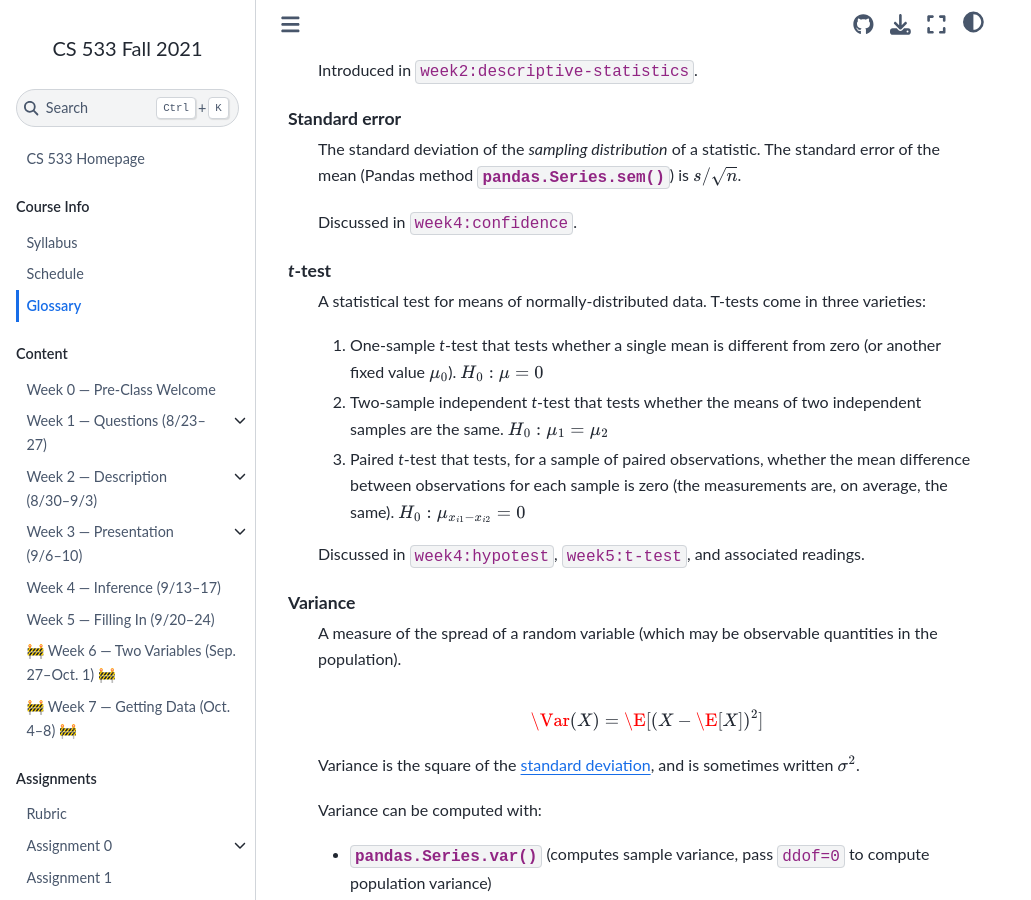
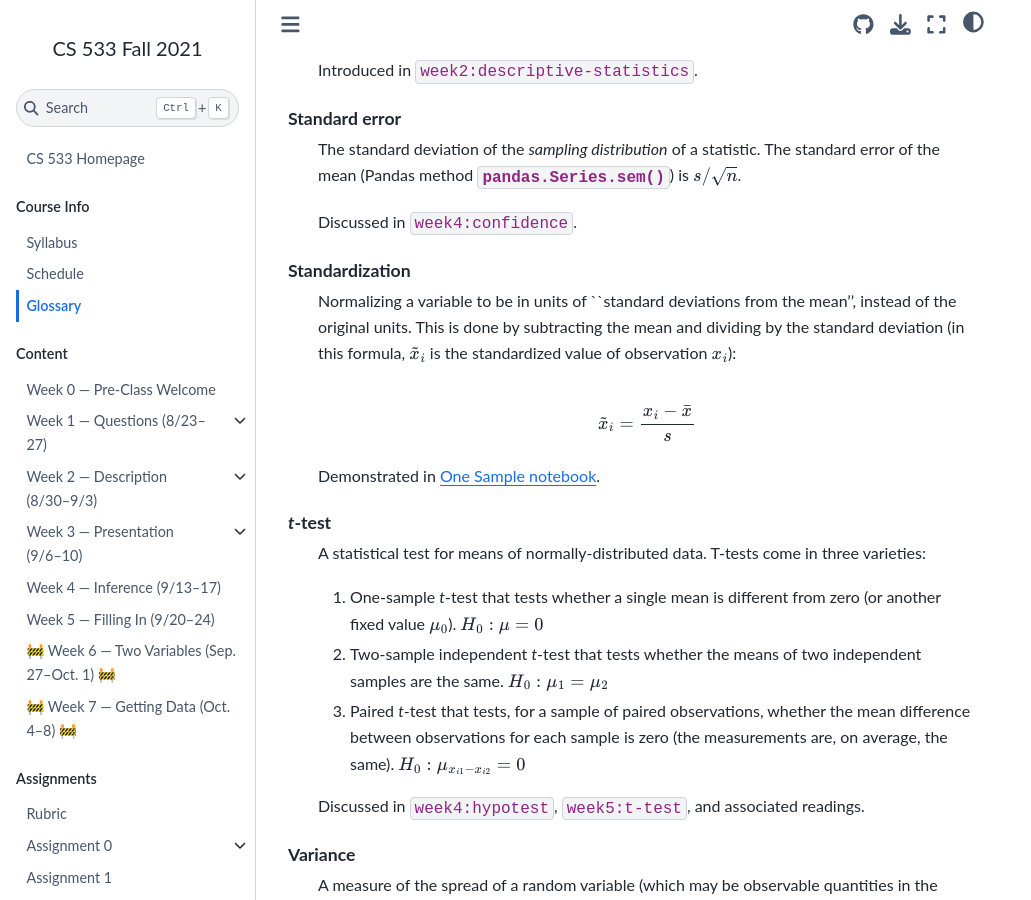
Before and after one commit to mdekstrand/cs533-web, a Jupyter Book: the page built from glossary.md, in a window 1280 px wide and 900 px high, scrolled down 11117 px. Shown: the whole window, without its empty margins (0-1031 px from the left). Built offline with Jupyter Book 1.0.4 settings and Sphinx 7.4.7 and the Sphinx Book theme 1.1.4, drawn with Linux system fonts in a browser that asks for light colours; pages that are not in the unit, such as notebooks, are missing from menus; cross-references to code outside the pages are shown as plain code; a style sheet for code colours, icons or effects is not loaded.

Commit message:
Add standardization to the glossary

```diff
--- a/glossary.md
+++ b/glossary.md
@@ -365,6 +365,14 @@ Standard error
 
     Discussed in {video}`week4:confidence`.
 
+Standardization
+    Normalizing a variable to be in units of ``standard deviations from the mean'', instead of the original units.  This is done by
+    subtracting the mean and dividing by the standard deviation (in this formula, $\tilde{x}_i$ is the standardized value of observation $x_i$):
+
+    $$\tilde{x}_i = \frac{x_i - \bar{x}}{s}$$
+
+    Demonstrated in [One Sample notebook](resources/tutorials/OneSample.ipynb).
+
 *t*-test
     A statistical test for means of normally-distributed data.  T-tests come in three varieties:
 
```
